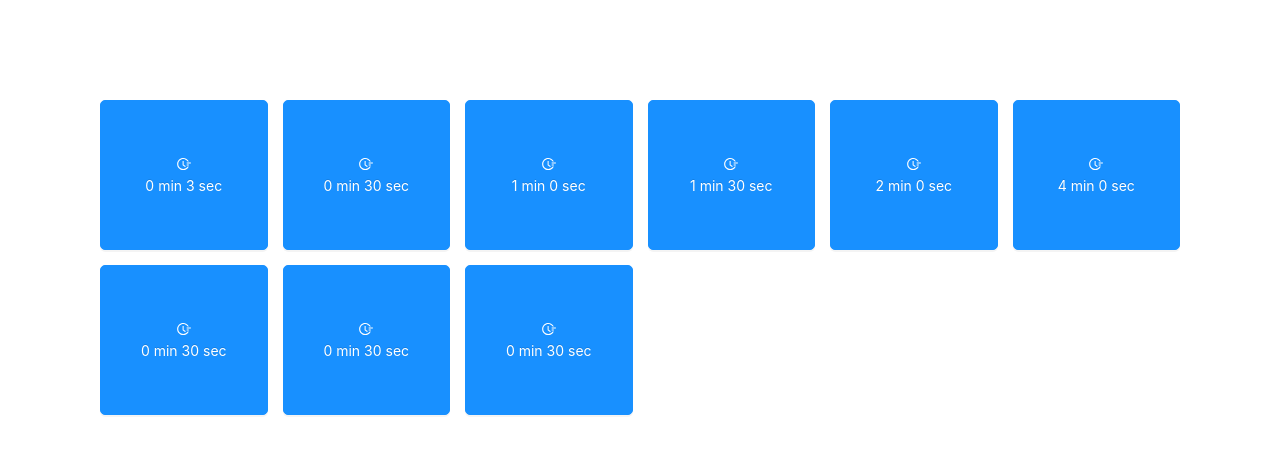
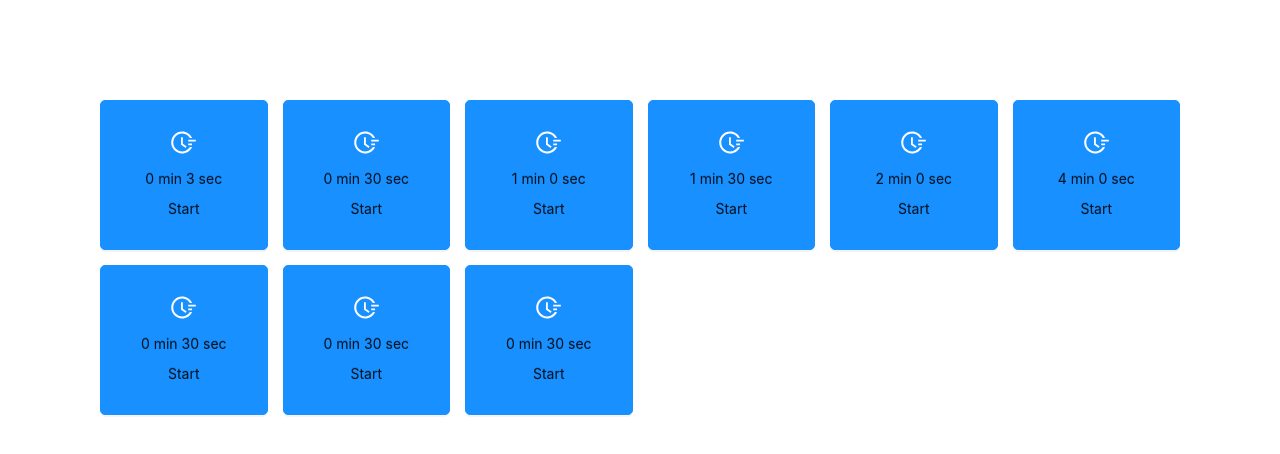
Before and after one commit to Michal-Przybylski/workout-timer, a React (Create React App) app: page / in a window 1280 px wide. Shown: the top 454 px of the page. Built offline with nearby package versions, Linux system fonts and the light colour scheme.

Commit message:
change TimerButton styles

```diff
--- a/package.json
+++ b/package.json
@@ -1,6 +1,6 @@
 {
   "name": "workout-timer",
-  "version": "0.15.0",
+  "version": "0.16.0",
   "scripts": {
     "lint": "eslint . --ext .js,.jsx,.ts,.tsx",
     "lint:fix": "eslint . --ext .js,.jsx,.ts,.tsx --fix",
--- a/src/components/TimerButton/TimerButton.sc.ts
+++ b/src/components/TimerButton/TimerButton.sc.ts
@@ -1,5 +1,20 @@
 import styled from 'styled-components/macro';
 import { Button } from 'antd';
+import { FieldTimeOutlined, LoadingOutlined } from '@ant-design/icons';
+
+export const StyledFieldTimeOutlined = styled(FieldTimeOutlined)`
+  svg {
+    width: 25px;
+    height: 25px;
+  }
+`;
+
+export const StyledLoadingOutlined = styled(LoadingOutlined)`
+  svg {
+    width: 25px;
+    height: 25px;
+  }
+`;
 
 export const StyledButton = styled(Button)`
   height: 100%;
@@ -8,8 +23,3 @@ export const StyledButton = styled(Button)`
     opacity: 0;
   }
 `;
-
-export const Timebox = styled.p`
-  margin: 0;
-  padding: 0;
-`;
--- a/src/components/TimerButton/TimerButton.tsx
+++ b/src/components/TimerButton/TimerButton.tsx
@@ -1,9 +1,15 @@
 import React, { FC, useState } from 'react';
 import Countdown, { CountdownProps } from 'react-countdown';
-import { FieldTimeOutlined, LoadingOutlined } from '@ant-design/icons';
 import { msToHMS } from '../../utils/common';
-import { Timebox, StyledButton } from './TimerButton.sc';
+import {
+  StyledButton,
+  StyledFieldTimeOutlined,
+  StyledLoadingOutlined,
+} from './TimerButton.sc';
 import { Props } from './TimerButton.types';
+import { Space, Typography } from 'antd';
+
+const { Text } = Typography;
 
 const countdownRenderer: CountdownProps['renderer'] = ({
   minutes,
@@ -17,21 +23,25 @@ const TimerButton: FC<Props> = ({ ms = 30000, ...rest }) => {
   return (
     <StyledButton
       type="primary"
-      icon={isTimerOn ? <LoadingOutlined /> : <FieldTimeOutlined />}
       onClick={() => setIsTimerOn(!isTimerOn)}
       block
       {...rest}
     >
-      <Timebox>
+      <Space direction="vertical" size="small">
+        {isTimerOn ? <StyledLoadingOutlined /> : <StyledFieldTimeOutlined />}
+        <Text>
           {minutes} min {seconds} sec
-      </Timebox>
-      {isTimerOn && (
+        </Text>
+        {isTimerOn ? (
           <Countdown
             date={Date.now() + ms}
             renderer={countdownRenderer}
             onComplete={() => setIsTimerOn(false)}
           />
+        ) : (
+          <Text>Start</Text>
         )}
+      </Space>
     </StyledButton>
   );
 };
```
Lines whose indentation alone changed are shown as unchanged.
